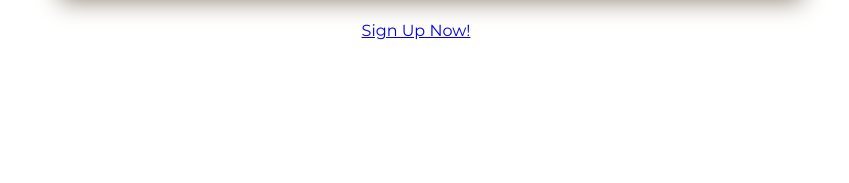
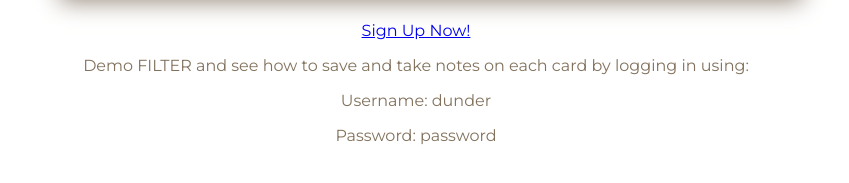
Before and after one commit to slingner/filter-client, a React (Create React App) app: page / in a window 1280 px wide. Shown: the part 3133-3316 px from the top of the page, without its empty margins (224-1073 px from the left). Before the commit the page ends 3263 px from the top, so only its background shows below. Built offline with nearby package versions, Linux system fonts and the light colour scheme; a web font is replaced by a local one.

Commit message:
add demo usr pwd to homepage

```diff
--- a/src/routes/HomePage/HomePage.js
+++ b/src/routes/HomePage/HomePage.js
@@ -45,7 +45,10 @@
           Sign Up Now!
           </NavLink>}
 
-
+          <p>Demo FILTER and see how to save and take notes on each card by logging in using: </p>
+          <p> Username: dunder</p>
+          <p> Password: password</p>
+          <p></p>
           </main>
     </div>
     )
```
